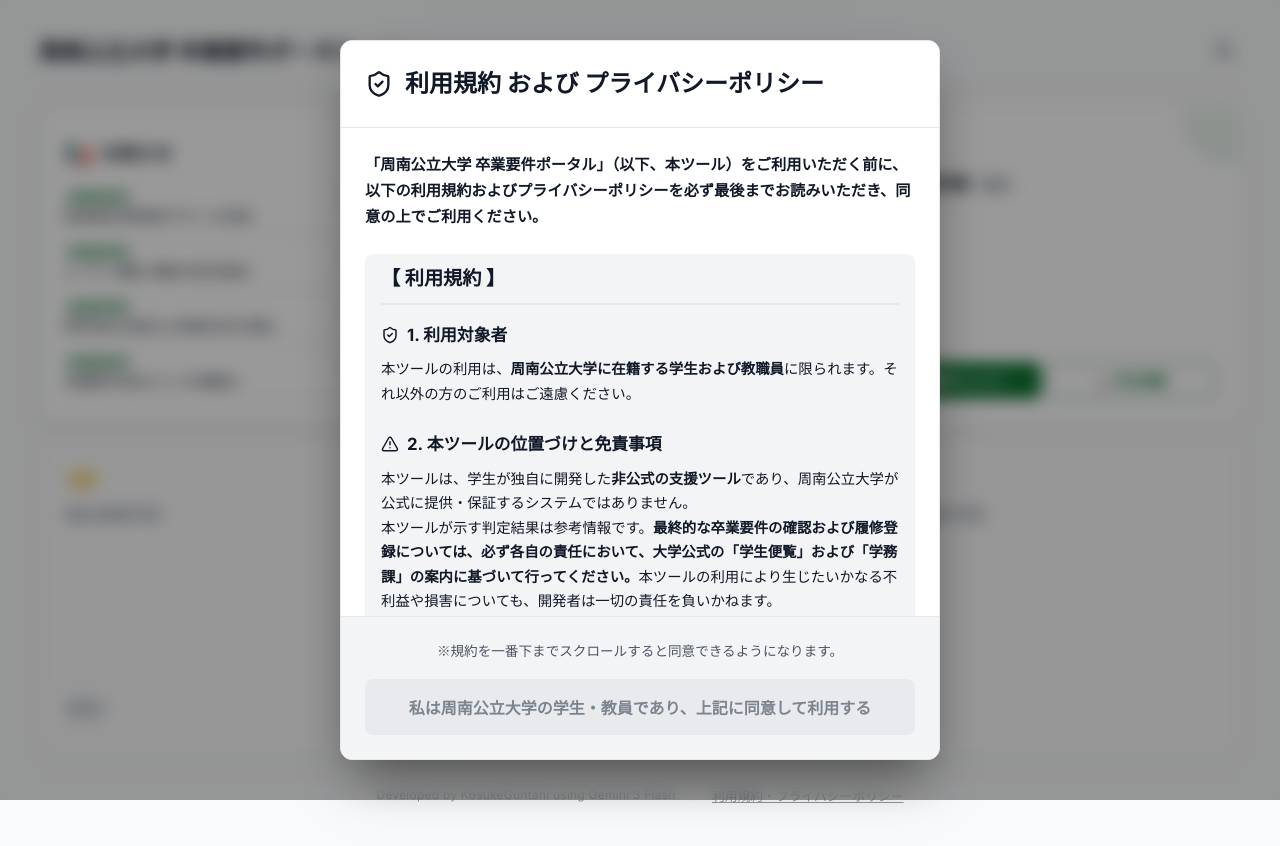
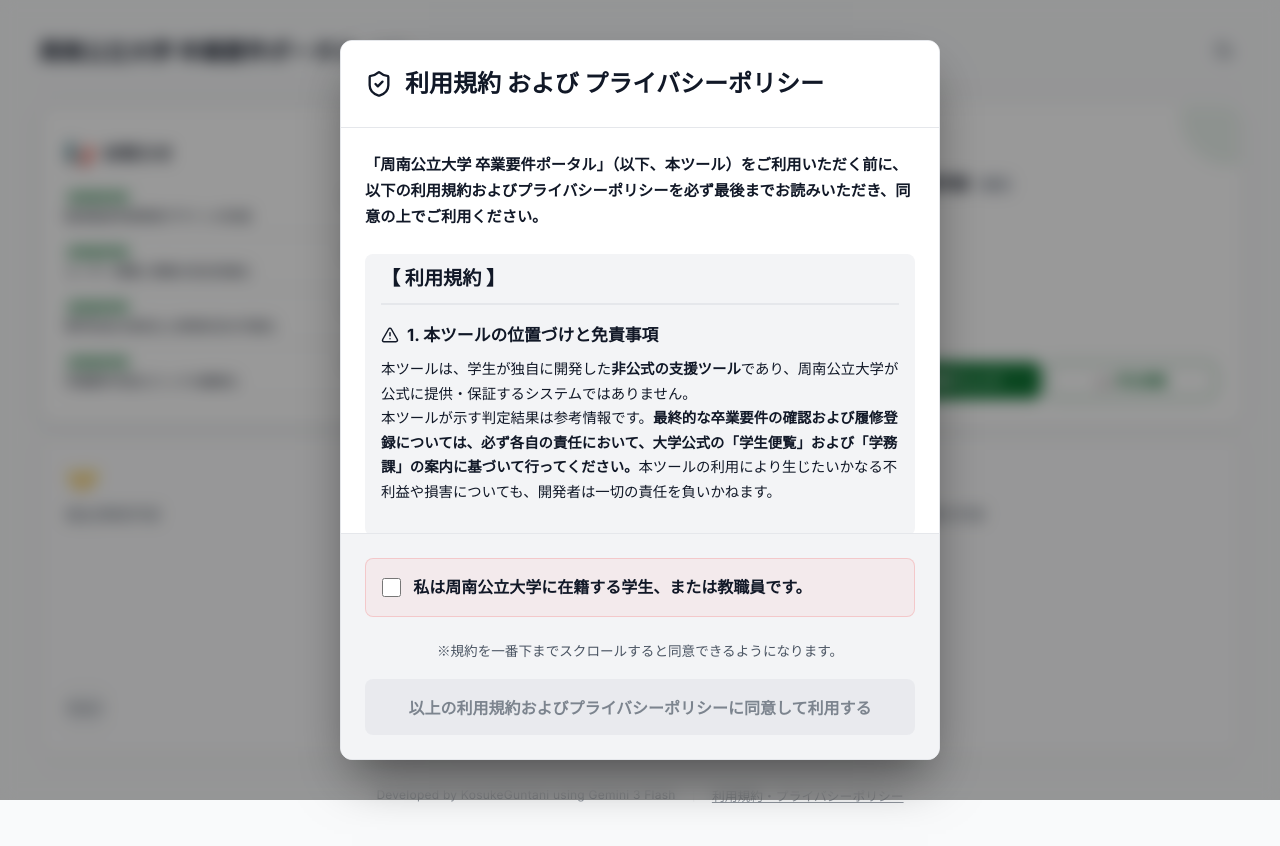
Before and after one commit to M11GJ/FIS, a React (Vite) app: page / in a window 1280 px wide. Shown: the top 846 px of the page. Built offline with nearby package versions, Linux system fonts and the light colour scheme.

Commit message:
feat: Add explicit student confirmation checkbox

```diff
--- a/src/components/TermsModal.jsx
+++ b/src/components/TermsModal.jsx
@@ -3,6 +3,7 @@
 
 const TermsModal = ({ onAgree, viewOnly = false }) => {
   const [canAgree, setCanAgree] = useState(viewOnly);
+  const [isStudent, setIsStudent] = useState(viewOnly);
   const contentRef = useRef(null);
 
   const handleScroll = () => {
@@ -19,6 +20,7 @@
   useEffect(() => {
     if (viewOnly) {
       setCanAgree(true);
+      setIsStudent(true);
       return;
     }
     // Check if the content is short enough that it doesn't need scrolling
@@ -80,18 +82,8 @@
 
             <section style={{ marginBottom: '1.5rem' }}>
               <h4 style={{ display: 'flex', alignItems: 'center', gap: '0.5rem', color: 'var(--text-main)', fontSize: '1.05rem', marginBottom: '0.5rem' }}>
-                <ShieldCheck size={18} color="var(--primary)" />
-                1. 利用対象者
-              </h4>
-              <p style={{ fontSize: '0.9rem' }}>
-                本ツールの利用は、<strong>周南公立大学に在籍する学生および教職員</strong>に限られます。それ以外の方のご利用はご遠慮ください。
-              </p>
-            </section>
-
-            <section style={{ marginBottom: '1.5rem' }}>
-              <h4 style={{ display: 'flex', alignItems: 'center', gap: '0.5rem', color: 'var(--text-main)', fontSize: '1.05rem', marginBottom: '0.5rem' }}>
                 <AlertTriangle size={18} color="var(--primary)" />
-                2. 本ツールの位置づけと免責事項
+                1. 本ツールの位置づけと免責事項
               </h4>
               <p style={{ fontSize: '0.9rem' }}>
                 本ツールは、学生が独自に開発した<strong>非公式の支援ツール</strong>であり、周南公立大学が公式に提供・保証するシステムではありません。<br/>
@@ -144,6 +136,20 @@
           gap: '1rem',
           alignItems: 'center'
         }}>
+          {!viewOnly && (
+            <div style={{ width: '100%', padding: '1rem', background: 'rgba(239, 68, 68, 0.05)', borderRadius: '8px', border: '1px solid rgba(239, 68, 68, 0.2)', marginBottom: '0.5rem' }}>
+              <label style={{ display: 'flex', alignItems: 'center', gap: '0.75rem', cursor: 'pointer', fontWeight: 600, color: 'var(--text-main)' }}>
+                <input
+                  type="checkbox"
+                  checked={isStudent}
+                  onChange={(e) => setIsStudent(e.target.checked)}
+                  style={{ width: '1.2rem', height: '1.2rem', cursor: 'pointer' }}
+                />
+                私は周南公立大学に在籍する学生、または教職員です。
+              </label>
+            </div>
+          )}
+
           {!canAgree && !viewOnly && (
             <div style={{ fontSize: '0.85rem', color: 'var(--text-muted)' }}>
               ※規約を一番下までスクロールすると同意できるようになります。
@@ -151,22 +157,22 @@
           )}
           <button
             onClick={onAgree}
-            disabled={!canAgree}
+            disabled={!canAgree || !isStudent}
             style={{
               width: '100%',
               padding: '1rem',
-              background: canAgree ? 'var(--primary)' : 'var(--border)',
-              color: canAgree ? 'white' : 'var(--text-muted)',
+              background: (canAgree && isStudent) ? 'var(--primary)' : 'var(--border)',
+              color: (canAgree && isStudent) ? 'white' : 'var(--text-muted)',
               border: 'none',
               borderRadius: '8px',
               fontWeight: 800,
               fontSize: '1rem',
-              cursor: canAgree ? 'pointer' : 'not-allowed',
+              cursor: (canAgree && isStudent) ? 'pointer' : 'not-allowed',
               transition: 'all 0.2s',
-              opacity: canAgree ? 1 : 0.7
+              opacity: (canAgree && isStudent) ? 1 : 0.7
             }}
           >
-            {viewOnly ? "閉じる" : "私は周南公立大学の学生・教員であり、上記に同意して利用する"}
+            {viewOnly ? "閉じる" : "以上の利用規約およびプライバシーポリシーに同意して利用する"}
           </button>
         </div>
       </div>
```
